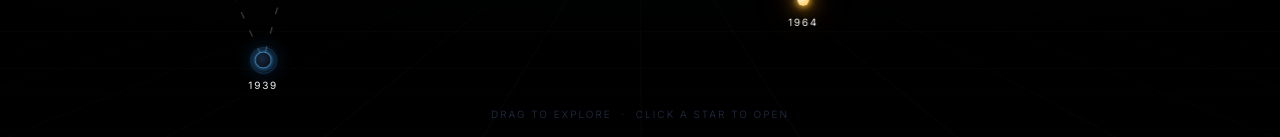
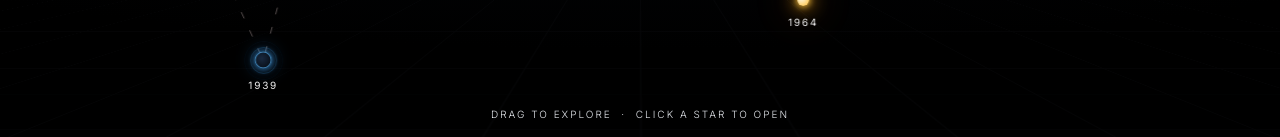
Before and after one commit to georgewane/IAGRG, a Jekyll site: the page built from ctb.md, in a window 1280 px wide. Shown: the part 760-897 px from the top of the page. Built offline with Jekyll 4.4.1, drawn with Linux system fonts in a browser that asks for light colours; some web fonts are replaced.

Commit message:
Made the hint colour more brighter

```diff
--- a/assets/css/style-ctb.css
+++ b/assets/css/style-ctb.css
@@ -496,7 +496,7 @@
       font-weight: 300;
       letter-spacing: 2px;
       text-transform: uppercase;
-      color: rgba(80,110,170,.42);
+      color: rgb(227, 230, 235);
       z-index: 5;
       pointer-events: none;
     }
```
